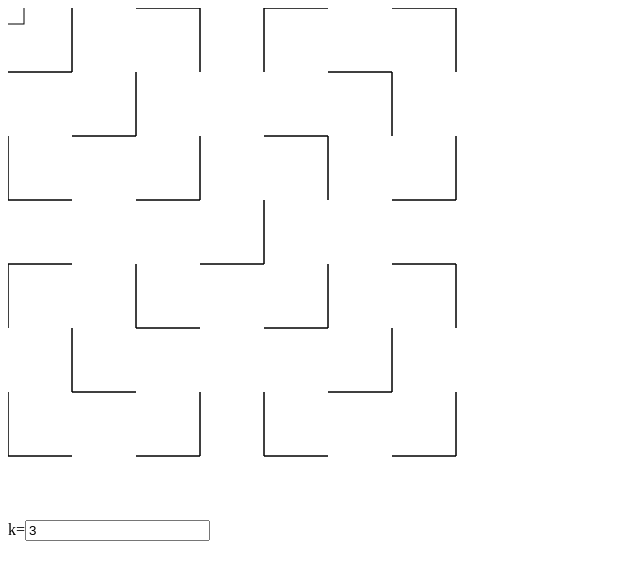
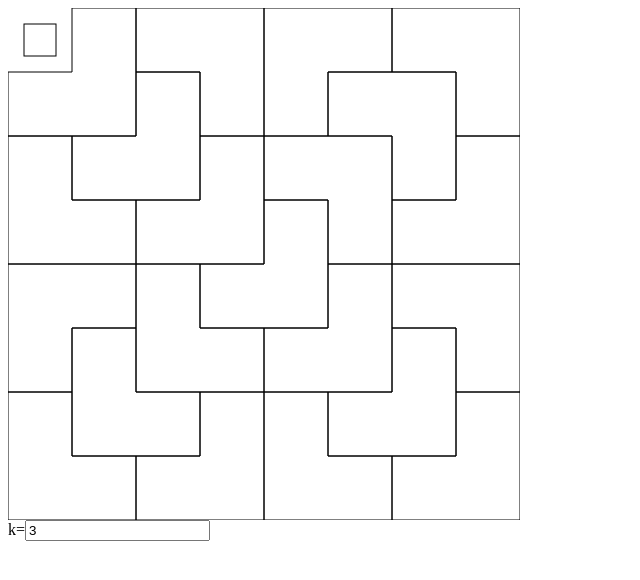
Before and after one commit to GeorgeTheodorakis/Tromino, a plain HTML site: page index.html in a window 1280 px wide. Shown: the whole page, without its empty margins (0-640 px from the left). Drawn offline with Linux system fonts and the light colour scheme.

Commit message:
Changed rendering

```diff
--- a/index.html
+++ b/index.html
@@ -103,25 +103,66 @@ var renderArray = function(array,missingPoint){
   context.strokeStyle="#000000"
   context.clearRect(0,0,cWidth,cHeight);
   trominos.forEach(function(tromino){
-    tromino.points.forEach(function(point1){
-	  tromino.points.forEach(function(point2){
-	    if(point1.x==point2.x||point1.y==point2.y){
-		  context.beginPath();
-		  context.moveTo(point1.x*xScale,point1.y*yScale);
-		  context.lineTo(point2.x*xScale,point2.y*yScale);
-		  context.stroke();
+    var centerPointIndex=0;
+	var points = tromino.points;
+	for(var i = 0; i < 3; i++){
+	  var isCenter=true;
+	  for(var j=  0; j < 3; j++){
+	    if(j==i)continue;
+		if(!(points[i].x==points[j].x||points[i].y==points[j].y)){
+		  isCenter=false;
 		}
-	  });
-	});
+	  }
+	  if(isCenter){
+        centerPointIndex=i;
+	  }
+	}
+	var sumx=0,sumy=0;
+	for(var i = 0; i < 3; i++){
+	  sumx+=points[i].x;
+	  sumy+=points[i].y;
+	}
+	sumx-=3*points[centerPointIndex].x;
+	sumy-=3*points[centerPointIndex].y;
+	var cPoint = points[centerPointIndex];
+	//   - - - -       yconst3
+	//  |       |
+	//  |       |
+	//  |        ----  yconst2
+	//  |   x         |
+	//  |             |
+	//   ------------- yconst1
+    //  xc1	   xc2   xc3
+	var yconst1=-.5,yconst2=.5,yconst3=1.5;
+	var xconst1=-.5,xconst2=.5,xconst3=1.5;
+	if(sumx<0){
+	  xconst1*=-1;
+	  xconst2*=-1;
+	  xconst3*=-1;
+	}
+	if(sumy<0){
+	  yconst1*=-1;
+	  yconst2*=-1;
+	  yconst3*=-1;
+	}
+    context.beginPath();
+	context.moveTo((cPoint.x+xconst1+.5)*xScale,(cPoint.y+yconst1+.5)*yScale);
+	context.lineTo((cPoint.x+xconst3+.5)*xScale,(cPoint.y+yconst1+.5)*yScale);
+	context.lineTo((cPoint.x+xconst3+.5)*xScale,(cPoint.y+yconst2+.5)*yScale);
+	context.lineTo((cPoint.x+xconst2+.5)*xScale,(cPoint.y+yconst2+.5)*yScale);
+	context.lineTo((cPoint.x+xconst2+.5)*xScale,(cPoint.y+yconst3+.5)*yScale);
+	context.lineTo((cPoint.x+xconst1+.5)*xScale,(cPoint.y+yconst3+.5)*yScale);
+	context.lineTo((cPoint.x+xconst1+.5)*xScale,(cPoint.y+yconst1+.5)*yScale);
+	context.stroke();
   });
   if(missingPoint){
     context.beginPath();
-	context.strokeRect((missingPoint.x-.25)*xScale,(missingPoint.y-.25)*yScale,xScale/2,yScale/2);
+	context.strokeRect((missingPoint.x+.25)*xScale,(missingPoint.y+.25)*yScale,xScale/2,yScale/2);
   }
 }
 function doThing(k,x,y){
-  x = Math.round(x);
-  y = Math.round(y);
+  x = Math.floor(x);
+  y = Math.floor(y);
   if(x>=Math.pow(2,k)){
     x=Math.pow(2,k)-1;
   }
@@ -137,6 +178,7 @@ function doThing(k,x,y){
   renderArray(tile(k,new Point(x,y)),new Point(x,y));
 }
 
+ //code copied from https://developer.apple.com/library/safari/documentation/AudioVideo/Conceptual/HTML-canvas-guide/AddingMouseandTouchControlstoCanvas/AddingMouseandTouchControlstoCanvas.html
         var can, canX, canY, mouseIsDown = 0;
 		var prevCanX,prevCanY,prevDo;
         function init() {
```
